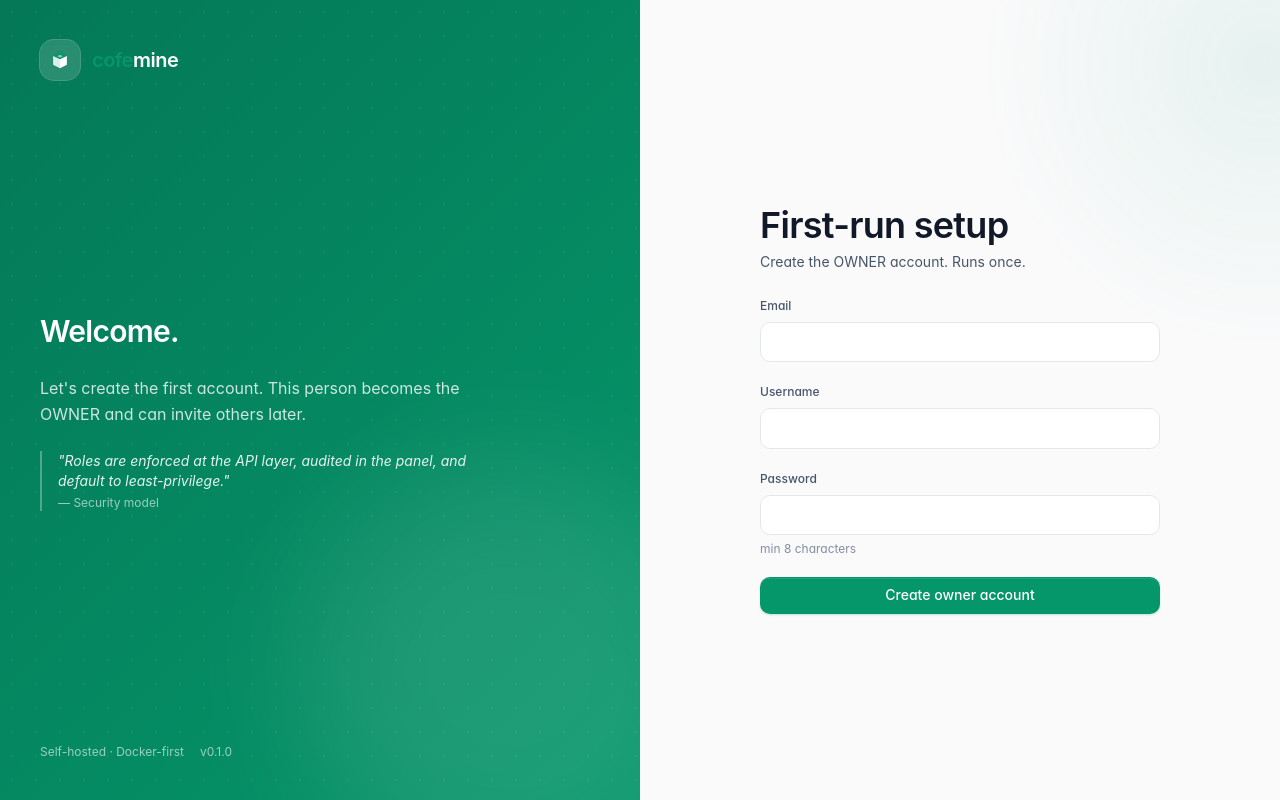
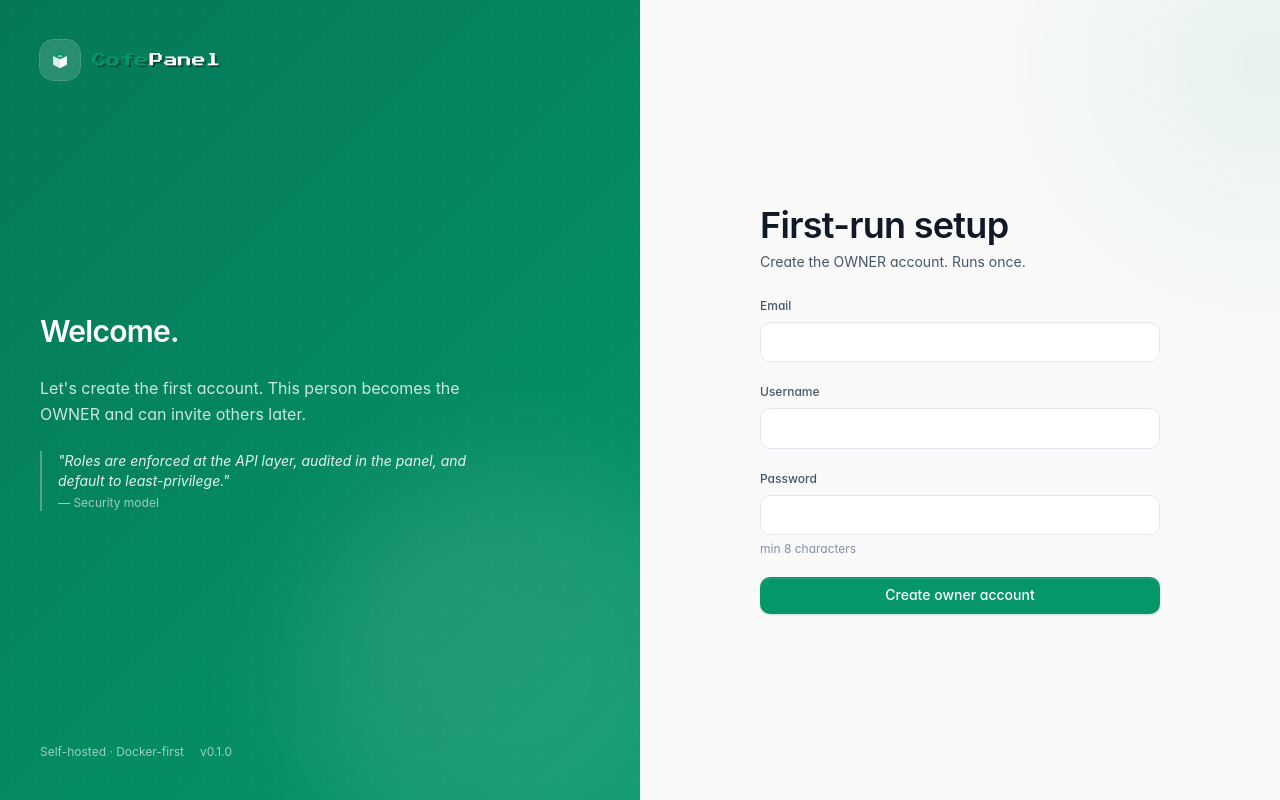
Before and after one commit to cofedish/cofemine-panel, a Next.js app in the folder apps/web/: page /setup in a window 1280 px wide. Built offline with nearby package versions, Linux system fonts and the light colour scheme.

Commit message:
style(theme): CofePanel pixel wordmark + Minecraft accent stays lime in dark

```diff
--- a/apps/web/src/app/globals.css
+++ b/apps/web/src/app/globals.css
@@ -189,9 +189,10 @@
   --ring: 234 179 8;
 }
 
-/* Minecraft — grass-block lime-green. Pushed distinctly yellow so it
- * doesn't collide with Emerald's teal-green. Reference: tailwind lime
- * scale — #65A30D (light) / #A3E635 (dark). */
+/* Minecraft — grass-block lime-green. User wants the dark theme to read
+ * as the same lime as light (tailwind lime-700 / #65A30D) so it stops
+ * collapsing toward emerald-green in dark mode. We keep the hex identical
+ * across modes; only the soft/ink tokens adapt. */
 .accent-minecraft {
   --accent: 101 163 13;
   --accent-hover: 77 124 15;
@@ -200,11 +201,11 @@
   --ring: 101 163 13;
 }
 .dark.accent-minecraft {
-  --accent: 163 230 53;
-  --accent-hover: 190 242 100;
+  --accent: 101 163 13;
+  --accent-hover: 132 204 22;
   --accent-soft: 26 46 5;
-  --accent-ink: 20 33 8;
-  --ring: 163 230 53;
+  --accent-ink: 255 255 255;
+  --ring: 101 163 13;
 }
 
 /* ======================================================================
@@ -266,6 +267,20 @@ body {
    ====================================================================== */
 
 @layer components {
+  /* Pixel / Minecraft-style text. The CSS var is injected by next/font
+   * in app/layout.tsx; the fallback keeps things legible if the font
+   * hasn't loaded yet. Pixel-rendering keeps the blocky look crisp at
+   * small sizes. */
+  .font-pixel {
+    font-family: var(--font-pixel), "Courier New", monospace;
+    font-weight: 400;
+    letter-spacing: 0.01em;
+    text-rendering: optimizeSpeed;
+    image-rendering: pixelated;
+    -webkit-font-smoothing: none;
+    -moz-osx-font-smoothing: grayscale;
+  }
+
   .surface {
     background: rgb(var(--bg-surface-1));
     border: 1px solid rgb(var(--border));
--- a/apps/web/src/app/layout.tsx
+++ b/apps/web/src/app/layout.tsx
@@ -1,12 +1,23 @@
 import "./globals.css";
 import type { Metadata } from "next";
 import type { ReactNode } from "react";
+import { Press_Start_2P } from "next/font/google";
 import { ThemeProvider } from "@/components/theme-provider";
 import { DialogProvider } from "@/components/dialog-provider";
 import { I18nProvider } from "@/lib/i18n";
 
+// Press Start 2P — the canonical pixel font, close to Minecraft's title
+// look. Exposed as --font-pixel so .font-pixel (see globals.css) picks it
+// up anywhere in the app.
+const pixelFont = Press_Start_2P({
+  subsets: ["latin"],
+  weight: "400",
+  variable: "--font-pixel",
+  display: "swap",
+});
+
 export const metadata: Metadata = {
-  title: "Cofemine Panel",
+  title: "CofePanel",
   description:
     "Self-hosted, Docker-first control panel for Minecraft servers — live console, backups, Modrinth & CurseForge installers.",
 };
@@ -17,7 +28,11 @@ export default function RootLayout({
   children: ReactNode;
 }): JSX.Element {
   return (
-    <html lang="en" suppressHydrationWarning>
+    <html
+      lang="en"
+      suppressHydrationWarning
+      className={pixelFont.variable}
+    >
       <body>
         <ThemeProvider>
           <I18nProvider>
--- a/apps/web/src/app/login/page.tsx
+++ b/apps/web/src/app/login/page.tsx
@@ -49,7 +49,7 @@ export default function LoginPage(): JSX.Element {
           <span className="w-9 h-9 rounded-lg bg-[rgb(var(--accent-soft))] text-[rgb(var(--accent))] grid place-items-center">
             <LogoMark size={22} />
           </span>
-          <Wordmark className="text-lg" />
+          <Wordmark className="text-sm" />
         </div>
 
         <div>
--- a/apps/web/src/app/setup/page.tsx
+++ b/apps/web/src/app/setup/page.tsx
@@ -41,7 +41,7 @@ export default function SetupPage(): JSX.Element {
           <span className="w-9 h-9 rounded-lg bg-[rgb(var(--accent-soft))] text-[rgb(var(--accent))] grid place-items-center">
             <LogoMark size={22} />
           </span>
-          <Wordmark className="text-lg" />
+          <Wordmark className="text-sm" />
         </div>
 
         <div>
--- a/apps/web/src/components/auth-shell.tsx
+++ b/apps/web/src/components/auth-shell.tsx
@@ -39,7 +39,7 @@ export function AuthShell({
           <span className="w-10 h-10 rounded-lg bg-white/15 backdrop-blur-sm grid place-items-center ring-1 ring-white/25">
             <LogoMark size={22} />
           </span>
-          <Wordmark className="text-xl text-white" />
+          <Wordmark className="text-sm text-white" />
         </div>
 
         <div className="relative space-y-6 max-w-md">
--- a/apps/web/src/components/logo.tsx
+++ b/apps/web/src/components/logo.tsx
@@ -55,21 +55,26 @@ export function LogoMark({
   );
 }
 
+/**
+ * CofePanel wordmark in Press Start 2P (pixel font). "Cofe" uses the
+ * theme accent; "Panel" uses the ink colour so both halves stay legible
+ * on every background. A subtle 2-px offset shadow mimics the chunky
+ * drop-shadow used on Minecraft's own title screen.
+ */
 export function Wordmark({
   className = "",
 }: {
   className?: string;
 }): JSX.Element {
-  // Both halves get explicit colors. Without the `text-ink` on "mine",
-  // the second half inherits whatever the surrounding element happens
-  // to pick — which on a dark-themed `bg-base` header ended up reading
-  // as a too-dark shade and disappearing against the background.
   return (
     <span
-      className={`font-display font-semibold tracking-tight ${className}`}
+      className={`font-pixel leading-none inline-flex items-baseline gap-[1px] ${className}`}
+      style={{
+        textShadow: "2px 2px 0 rgb(0 0 0 / 0.35)",
+      }}
     >
-      <span className="text-[rgb(var(--accent))]">cofe</span>
-      <span className="text-[rgb(var(--ink))]">mine</span>
+      <span className="text-[rgb(var(--accent))]">Cofe</span>
+      <span className="text-[rgb(var(--ink))]">Panel</span>
     </span>
   );
 }
--- a/apps/web/src/components/top-nav.tsx
+++ b/apps/web/src/components/top-nav.tsx
@@ -29,7 +29,7 @@ export function TopNav(): JSX.Element {
           <span className="w-8 h-8 rounded-lg bg-[rgb(var(--accent-soft))] text-[rgb(var(--accent))] grid place-items-center">
             <LogoMark size={20} />
           </span>
-          <Wordmark className="text-base hidden sm:inline" />
+          <Wordmark className="text-[12px] hidden sm:inline" />
         </Link>
 
         <nav className="hidden md:flex items-center gap-0.5 ml-4">
```
